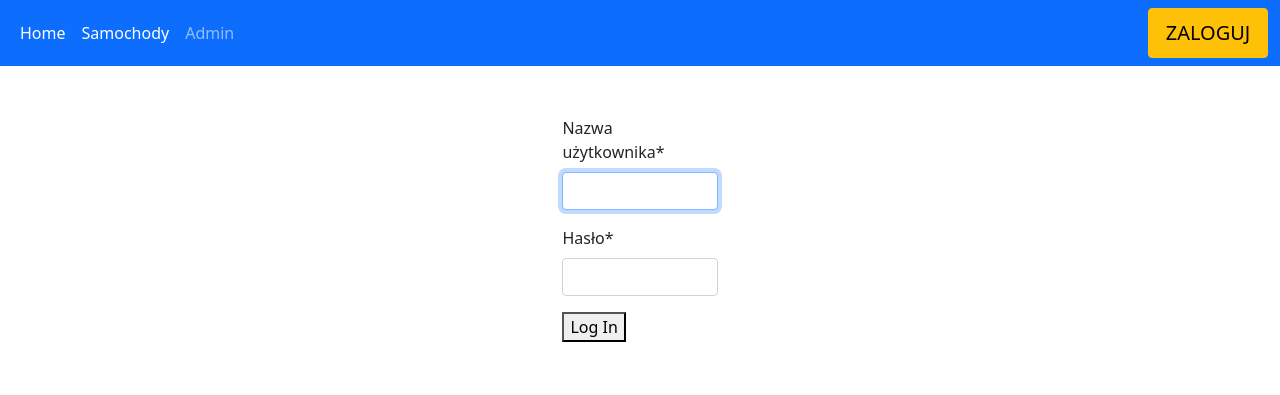
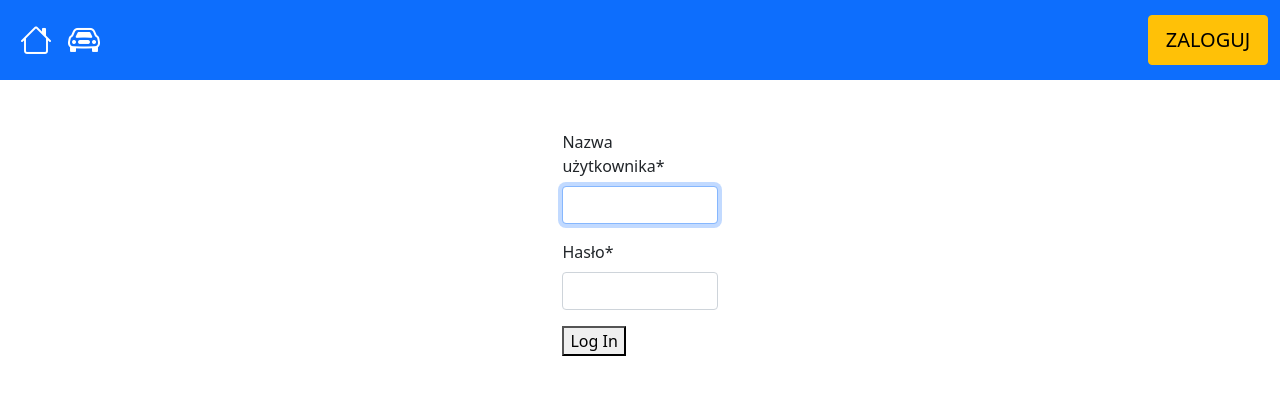
Before and after one commit to bgozlinski/django_wawelska, a Django app: a page that uses templates/includes/header.html in a window 1280 px wide. Shown: the top 395 px of the page. Run offline with Django 4.2, Linux system fonts and the light colour scheme; some libraries are stand-ins or nearby versions.

Commit message:
adding bootstrap icons in navbar

```diff
--- a/templates/includes/header.html
+++ b/templates/includes/header.html
@@ -8,16 +8,11 @@
     <div class="container-fluid">
         <ul class="navbar-nav">
             <li class="nav-item">
-                <a class="nav-link active" href="{% url 'home:home_view' %}">Home</a>
+                <a class="nav-link active" href="{% url 'home:home_view' %}"><i class="bi bi-house" style="font-size: 2rem;"></i></a>
             </li>
             <li class="nav-item">
-                <a class="nav-link active" href="{% url 'cars:car_list_all' %}">Samochody</a>
+                <a class="nav-link active" href="{% url 'cars:car_list_all' %}"><i class="bi bi-car-front" style="font-size: 2rem;" ></i></a>
             </li>
-            <li class="nav-item">
-                <a class="nav-link" href="/admin">Admin</a>
-            </li>
-
-
         </ul>
 
             {% if user.is_authenticated %}
```
